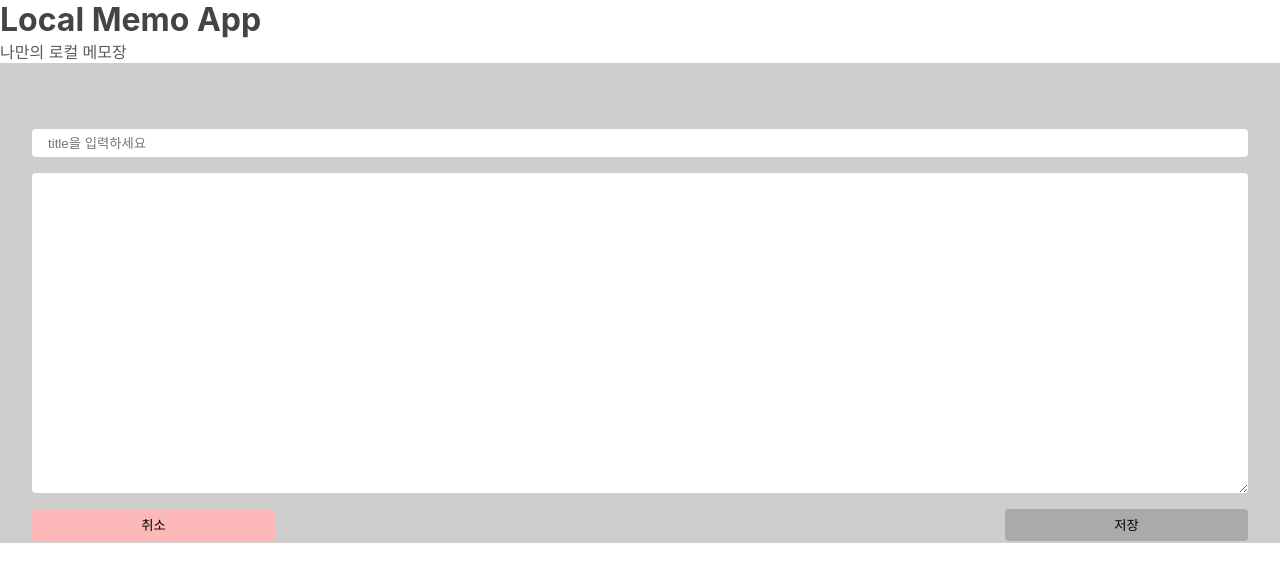
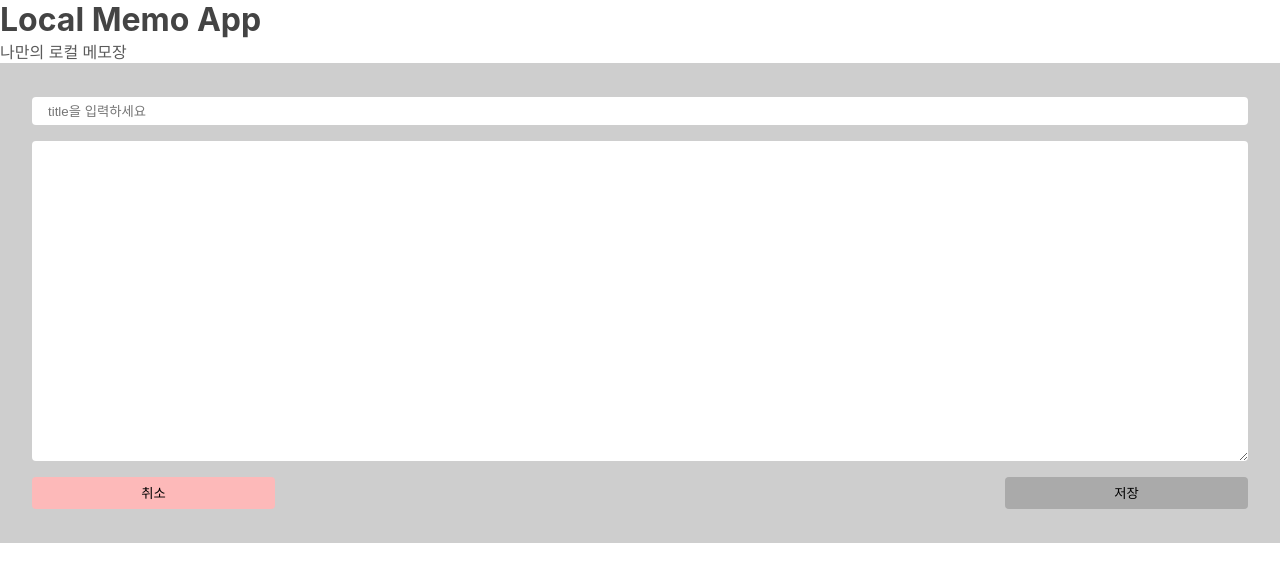
Before and after one commit to upship-kim/Project_localMemo, a React (Create React App) app: page / in a window 1280 px wide. Shown: the top 582 px of the page. Built offline with nearby package versions, Linux system fonts and the light colour scheme.

Commit message:
display flex로 변경

```diff
--- a/src/components/organisms/Contents.tsx
+++ b/src/components/organisms/Contents.tsx
@@ -22,6 +22,5 @@ const Style = styled.div`
     justify-content: center;
     align-items: center;
     row-gap: 1rem;
-    height: 60vh;
-    padding: 0;
+    width: 100%;
 `;
--- a/src/components/templates/WriteTemp.tsx
+++ b/src/components/templates/WriteTemp.tsx
@@ -13,8 +13,11 @@ const WriteTemp = () => {
 export default WriteTemp;
 
 const Style = styled.div`
+    display: flex;
+    flex-direction: column;
+    justify-content: center;
     width: 100%;
-    align-items: center;
+    align-items: flex-start;
     height: 60vh;
     background: #cecece;
     padding: 2rem;
```
